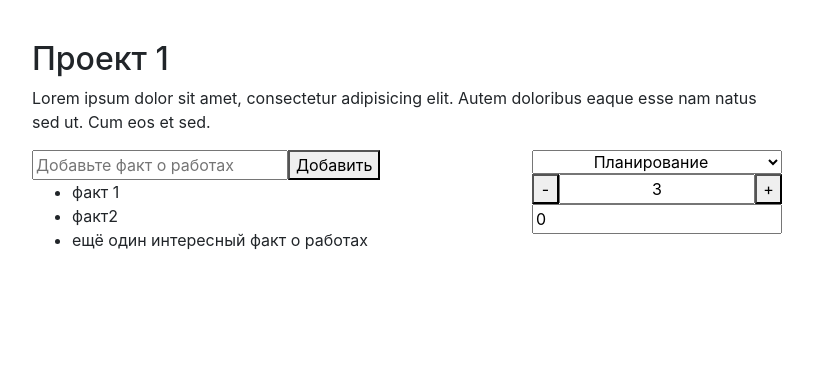
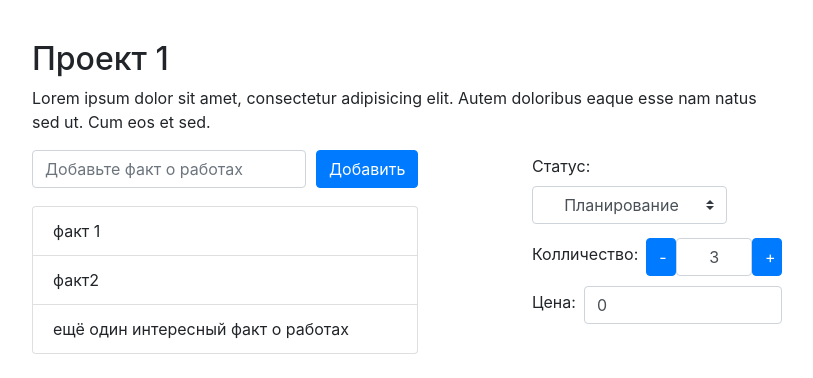
Before and after one commit to deim0707/sb-test, a React (Create React App) app: page /projects/1 in a window 1280 px wide. Shown: the top 378 px of the page, without its empty margins (233-1046 px from the left). Built offline with nearby package versions, Linux system fonts and the light colour scheme.

Commit message:
styled Details

```diff
--- a/src/Components/ProjectDetails/Details/Details.module.scss
+++ b/src/Components/ProjectDetails/Details/Details.module.scss
@@ -11,7 +11,7 @@
       width: 250px;
 
       input {
-        width: 100%;
+        //width: 100%;
         &[type='number'] {
           -moz-appearance: textfield;
         }
@@ -21,6 +21,10 @@
           -webkit-appearance: none;
         }
       }
+      .priceInput {
+        margin-top: 10px;
+        display: flex;
+      }
     }
   }
 }
--- a/src/Components/ProjectDetails/Details/Details.tsx
+++ b/src/Components/ProjectDetails/Details/Details.tsx
@@ -1,11 +1,13 @@
 import React, {useEffect} from "react";
 import {useDispatch, useSelector} from "react-redux";
 import {ProjectItemType} from "../../../Store/types";
-import style from './Details.module.scss';
 import SelectInput from "../SelectInput/SelectInput";
 import QuantityInput from "../QuantityInput/QuantityInput";
 import {changePriceAction} from "../../../Store/actions";
 import FactsAboutWorks from "../FactsAboutWorks/FactsAboutWorks";
+import Form from 'react-bootstrap/Form'
+import Row from 'react-bootstrap/Row'
+import style from './Details.module.scss';
 
 interface Props {
     id: number
@@ -34,12 +36,19 @@ const Details: React.FC = () => {
                 <div className={style.inputs}>
                     <SelectInput valueProgress={project.progress} id={project.id}/>
                     <QuantityInput quantity={project.quantity} id={project.id}/>
-                    <input
-                        type='number'
-                        value={project.price}
-                        placeholder='Введите цену'
-                        onChange={(e) => dispatch(changePriceAction(project.id, Number(e.target.value)))}
-                    />
+                    <div className={style.priceInput}>
+                        <Form.Label htmlFor="inputPrice" className="my-1 mr-2">
+                            Цена:
+                        </Form.Label>
+                        <Form.Control
+                            placeholder='Введите цену'
+                            type='number'
+                            id="inputPrice"
+                            value={project.price}
+                            onChange={(e) => dispatch(changePriceAction(project.id, Number(e.target.value)))}
+                        />
+                    </div>
+
                 </div>
 
             </div>
--- a/src/Components/ProjectDetails/FactsAboutWorks/FactsAboutWorks.module.scss
+++ b/src/Components/ProjectDetails/FactsAboutWorks/FactsAboutWorks.module.scss
@@ -1,4 +1,8 @@
 .works {
   display: flex;
   flex-direction: column;
+
+  .facts{
+    margin-top: 10px;
+  }
 }
--- a/src/Components/ProjectDetails/FactsAboutWorks/FactsAboutWorks.tsx
+++ b/src/Components/ProjectDetails/FactsAboutWorks/FactsAboutWorks.tsx
@@ -1,7 +1,12 @@
 import React, {useState} from "react";
-import style from "./FactsAboutWorks.module.scss";
 import {useDispatch} from "react-redux";
 import {addFactAboutWork} from "../../../Store/actions";
+import ListGroup from "react-bootstrap/ListGroup";
+import Form from 'react-bootstrap/Form'
+import Button from 'react-bootstrap/Button'
+import Col from 'react-bootstrap/Col'
+import style from "./FactsAboutWorks.module.scss";
+
 
 interface Props {
     facts: string[],
@@ -23,26 +28,45 @@ const FactsAboutWorks: React.FC<Props> = ({facts, id}) => {
 
     return (
         <div className={style.works}>
-            <div>
-                <input
+            <Form>
+                <Form.Row className="align-items-center">
+                    <Col xs="auto">
+                        <Form.Label htmlFor="inlineFormInput" srOnly>
+                            Факт о работе
+                        </Form.Label>
+                        <Form.Control
+                            className="mb-2"
+                            id="inlineFormInput"
                             type="text"
                             value={newFact}
                             placeholder='Добавьте факт о работах'
                             onChange={e => setNewFact(e.target.value)}
                         />
-                <button onClick={event => addNewFact(event)}>Добавить</button>
-            </div>
-            <ul>
+                    </Col>
+                    <Col xs="auto">
+                        <Button
+                            onClick={event => addNewFact(event)}
+                            className="mb-2"
+                        >
+                            Добавить
+                        </Button>
+                    </Col>
+                </Form.Row>
+            </Form>
+
+
+            <ListGroup className={style.facts}>
                     {
                         facts.map((item: string, idx: number): JSX.Element => {
                             return (
-                            <li key={`idProj:${id}idFact:${idx}`}>
+                                <ListGroup.Item key={`idProj:${id}idFact:${idx}`}>
                                     {item}
-                            </li>
+                                </ListGroup.Item>
                             )
                         })
                     }
-            </ul>
+            </ListGroup>
+
 
         </div>
     )
--- a/src/Components/ProjectDetails/QuantityInput/QuantityInput.module.scss
+++ b/src/Components/ProjectDetails/QuantityInput/QuantityInput.module.scss
@@ -1,5 +1,6 @@
 .quantityInput {
   display: flex;
+  margin-top: 10px;
 
   button {
     width: 30px;
--- a/src/Components/ProjectDetails/QuantityInput/QuantityInput.tsx
+++ b/src/Components/ProjectDetails/QuantityInput/QuantityInput.tsx
@@ -2,6 +2,9 @@ import React from "react";
 import style from './QuantityInput.module.scss'
 import {useDispatch} from "react-redux";
 import {changeQuantityAction} from "../../../Store/actions";
+import Form from "react-bootstrap/Form";
+import Button from "react-bootstrap/Button";
+
 
 interface Props {
     quantity: number,
@@ -13,23 +16,35 @@ const QuantityInput:React.FC<Props> = ({quantity,id}) => {
 
     return(
         <div className={style.quantityInput}>
-            <button
+
+            <Form.Label htmlFor="inputQuantity" className="my-1 mr-2">
+                Колличество:
+            </Form.Label>
+
+
+            <Button
+                variant='primary'
                 onClick={()=>dispatch(changeQuantityAction(id, quantity-1))}
             >
                 -
-            </button>
+            </Button>
 
-            <input
-                type="number"
+
+            <Form.Control
+                placeholder='Введите цену'
+                id="inputQuantity"
+                type='number'
                 value={quantity}
                 onChange={(e)=>dispatch(changeQuantityAction(id, Number(e.target.value)))}
             />
 
-            <button
+            <Button
+                variant='primary'
                 onClick={()=>dispatch(changeQuantityAction(id, quantity+1))}
             >
                 +
-            </button>
+            </Button>
+
         </div>
     )
 }
--- a/src/Components/ProjectDetails/SelectInput/SelectInput.tsx
+++ b/src/Components/ProjectDetails/SelectInput/SelectInput.tsx
@@ -2,6 +2,7 @@ import React from "react";
 import style from './SelectInput.module.scss'
 import {useDispatch} from "react-redux";
 import {changeProgressStatus} from "../../../Store/actions";
+import Form from 'react-bootstrap/Form'
 
 interface Props {
     valueProgress: string,
@@ -13,17 +14,26 @@ const SelectInput: React.FC<Props> = ({valueProgress, id}) => {
     const dispatch = useDispatch();
 
     return (
-        <select
-            className={style.selectInput}
+        <Form inline>
+            <Form.Label className="my-1 mr-2" htmlFor="inlineFormCustomSelectPref">
+                Статус:
+            </Form.Label>
+            <Form.Control
+                as="select"
+                className={`my-1 mr-sm-2 ${style.selectInput}`}
+                id="inlineFormCustomSelectPref"
                 defaultValue={valueProgress}
                 onChange={(e) => dispatch(changeProgressStatus(id, e.target.value))}
+                custom
             >
                 <option value="planning"> Планирование</option>
                 <option value="design"> Проектирование</option>
                 <option value="implementation"> Реализация</option>
                 <option value="balance"> Постановка баланс</option>
                 <option value="closed"> Закрыт</option>
-        </select>
+            </Form.Control>
+        </Form>
+
     )
 }
 
```
Lines whose indentation alone changed are shown as unchanged.
